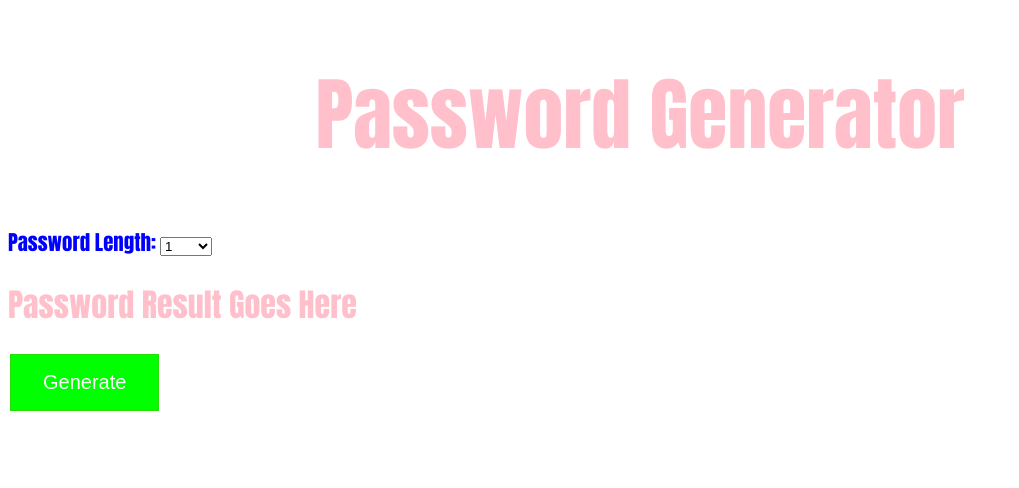
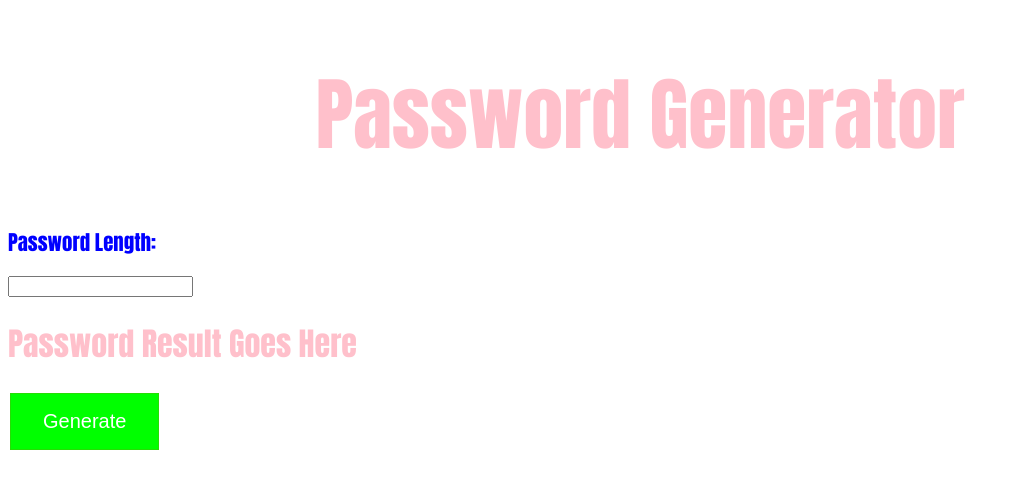
Before and after one commit to Liongate3945/PasswordGenerator, a plain HTML site: page index.html in a window 1280 px wide. Shown: the whole page, without its empty margins (0-1019 px from the left). Drawn offline with Linux system fonts and the light colour scheme.

Commit message:
Update index.html

```diff
--- a/index.html
+++ b/index.html
@@ -7,34 +7,10 @@
 </head>
 <h1 style="font-family:impact;font-size:500%;color:pink;text-align:center;">Password Generator</h1>
 <label for="GeneratePassLength1" style="font-family:impact;font-size:130%;color:blue;">Password Length:</label>
-<select id="GeneratePassLength1">
-  <option value="1">1</option>
-  <option value="2">2</option>
-  <option value="3">3</option>
-  <option value="4">4</option>
-  <option value="5">5</option>
-  <option value="6">6</option>
-  <option value="7">7</option>
-  <option value="8">8</option>
-  <option value="9">9</option>
-  <option value="10">10</option>
-  <option value="11">11</option>
-  <option value="12">12</option>
-  <option value="13">13</option>
-  <option value="14">14</option>
-  <option value="15">15</option>
-  <option value="16">16</option>
-  <option value="17">17</option>
-  <option value="18">18</option>
-  <option value="19">19</option>
-  <option value="20">20</option>
-  <option value="100">100</option>
-  <option value="500">500</option>
-  <option value="1000">1000</option>
-  <option value="1500">1500</option>
-  <option value="2000">2000</option>
-  <option value="2500">2500</option>
-</select>
+<form>
+  <label for="Length"></label><br>
+  <input type="text" id="LengthPass" name="Length"><br>
+</form>
 <style>
 .button {
   border: none;
@@ -88,7 +64,7 @@ function getSelectedOption(sel) {
 function clickHandler(){ // declare a function that updates the state
   elementIsClicked = true;
   var GeneratePass = document.getElementById('GeneratePassLength1');
-  var PassLength = getSelectedOption(GeneratePass);
+  var PassLength = document.getElementById('LengthPass');
   var PassResultText = document.getElementById('PasswordResult1');
   var passSelected = generatePassword(PassLength.value)
   PassResultText.innerHTML = passSelected
```
